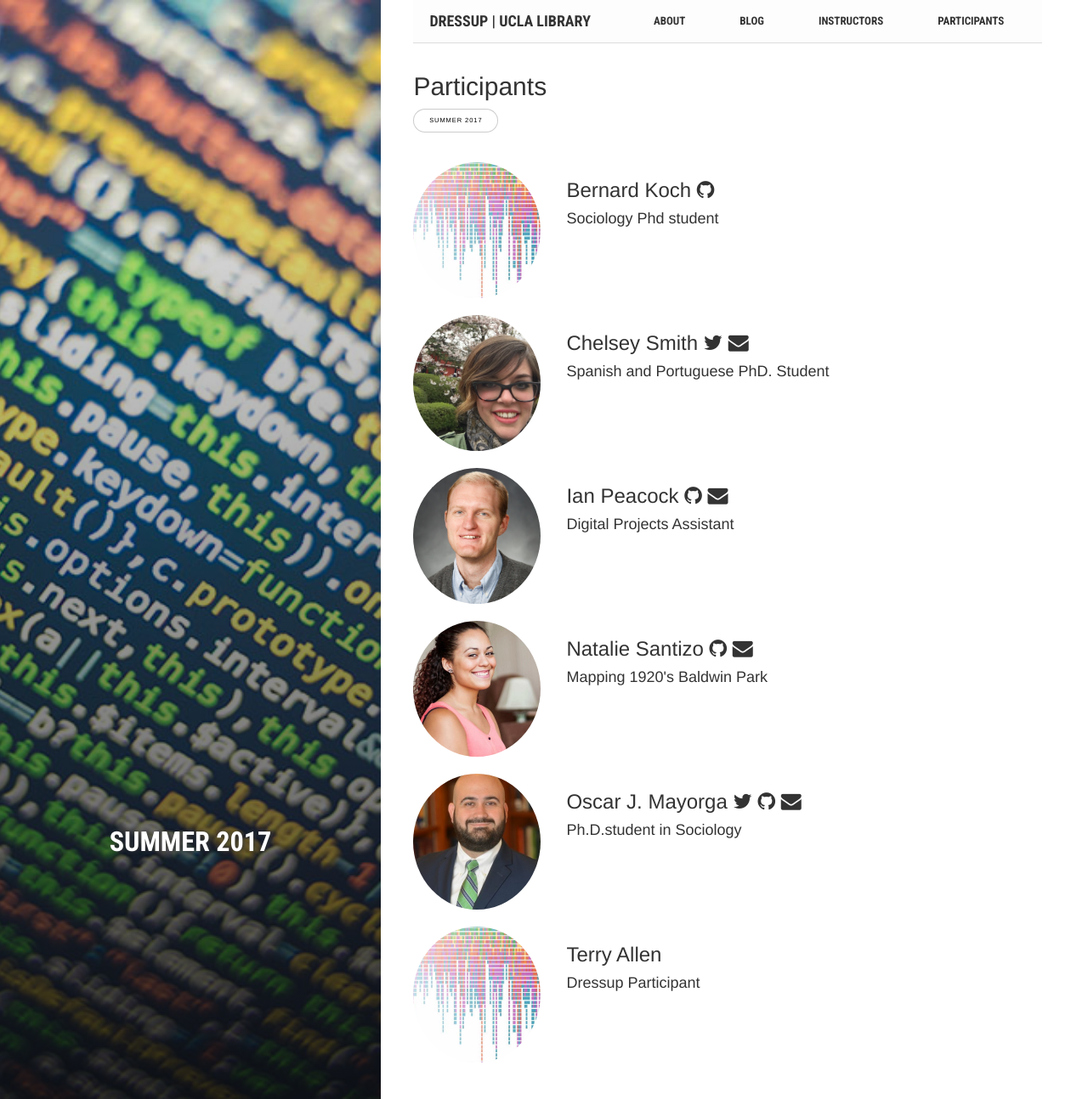
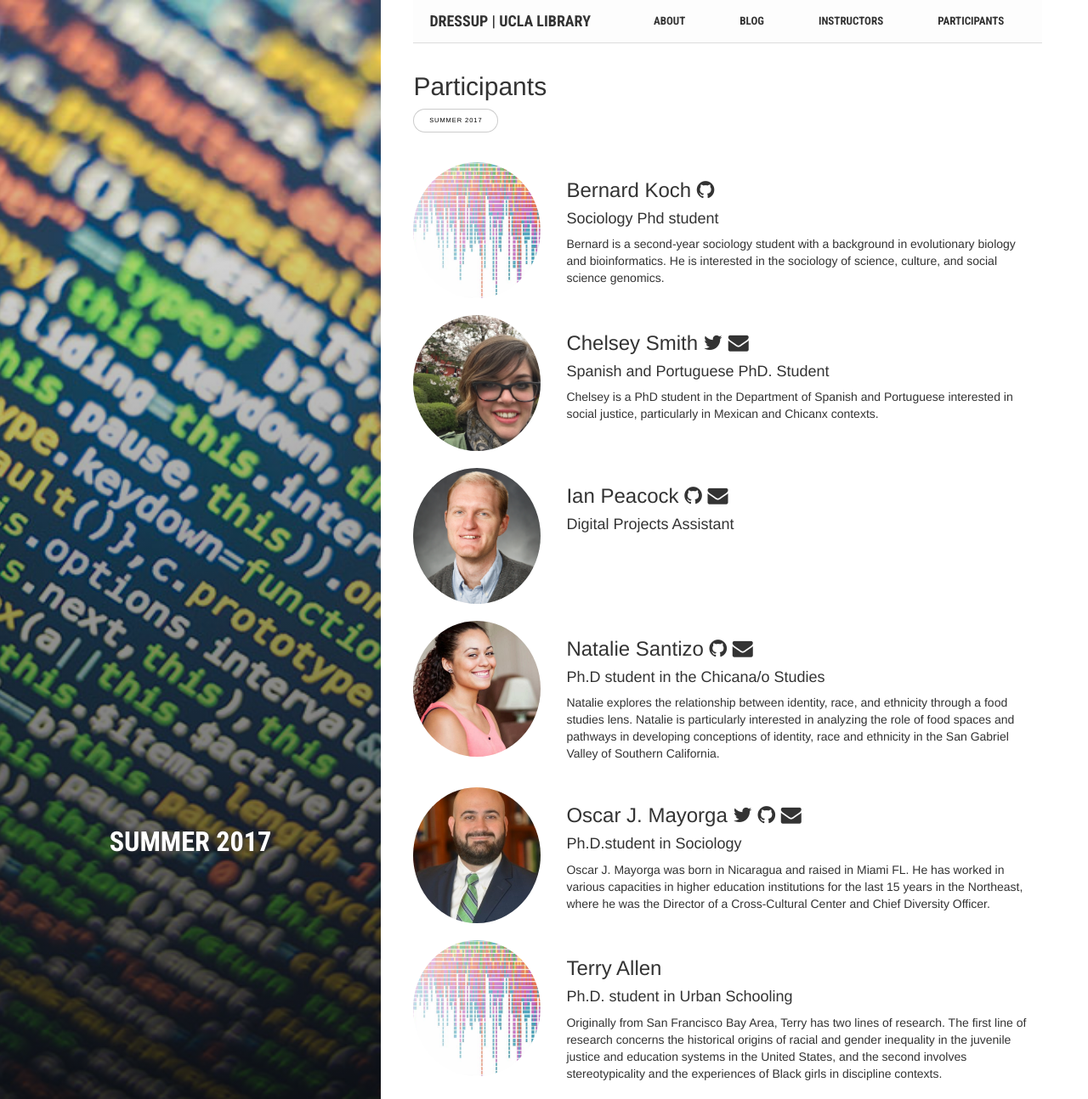
Before and after one commit to dnoneill/dressup-rebuild, a Jekyll site: the page built from _sessions/summer_17.md, in a window 1280 px wide and 1294 px high. Shown: the whole window at 85% size. Built offline with Jekyll 4.4.1, drawn with Linux system fonts in a browser that asks for light colours.

Commit message:
update participant profiles

```diff
--- a/_people/bernard_koch.md
+++ b/_people/bernard_koch.md
@@ -3,6 +3,8 @@ layout: people
 display_name: Bernard Koch
 title: Sociology Phd student
 picture:
+description: Bernard is a second-year sociology student with a background in evolutionary biology and bioinformatics. He is interested in the sociology of science, culture, and social science genomics.
+project: Sub-genres of metal music and themes in Danish folklore
 twitter:
 github: kochbj
 email:
--- a/_people/chelsey_smith.md
+++ b/_people/chelsey_smith.md
@@ -3,6 +3,8 @@ layout: people
 display_name: Chelsey Smith
 title: Spanish and Portuguese PhD. Student
 picture: chelsey_smith2
+description: Chelsey is a PhD student in the Department of Spanish and Portuguese interested in social justice, particularly in Mexican and Chicanx contexts.
+project: "Thick-Truthing: Complicating the Archive and Networking State Violence"
 twitter: ProfeCSmith
 github:
 email: profecsmith@ucla.edu
--- a/_people/natalie_santizo.md
+++ b/_people/natalie_santizo.md
@@ -1,8 +1,10 @@
 ---
 layout: people
 display_name: Natalie Santizo
-title: Mapping 1920's Baldwin Park
+title: Ph.D student in the Chicana/o Studies
 picture: Natalie
+description: Natalie explores the relationship between identity, race, and ethnicity through a food studies lens. Natalie is particularly interested in analyzing the role of food spaces and pathways in developing conceptions of identity, race and ethnicity in the San Gabriel Valley of Southern California.
+project: Mapping Foodways in the San Gabriel Valley
 twitter:
 github: nataliesantizo
 email: nsantizo@g.ucla.edu
--- a/_people/oscar_mayorga.md
+++ b/_people/oscar_mayorga.md
@@ -3,6 +3,8 @@ layout: people
 display_name: Oscar J. Mayorga
 title: Ph.D.student in Sociology
 picture: OJMHeadshot
+description: Oscar J. Mayorga was born in Nicaragua and raised in Miami FL. He has worked in various capacities in higher education institutions for the last 15 years in the Northeast, where he was the Director of a Cross-Cultural Center and Chief Diversity Officer.
+project:
 twitter: N/A
 github: omayorga
 email: omayorga at ucla dot edu
--- a/_people/terry_allen.md
+++ b/_people/terry_allen.md
@@ -1,8 +1,10 @@
 ---
 layout: people
 display_name: Terry Allen
-title: Dressup Participant
+title: Ph.D. student in Urban Schooling
 picture:
+description: Originally from San Francisco Bay Area, Terry has two lines of research. The first line of research concerns the historical origins of racial and gender inequality in the juvenile justice and education systems in the United States, and the second involves stereotypicality and the experiences of Black girls in discipline contexts.
+project: Early-twentieth century history of convict leasing, educational progress, and juvenile incarceration among Black adolescents in the state of Georgia
 twitter:
 github:
 email:
```
Also changed, not shown: Gemfile.lock.
